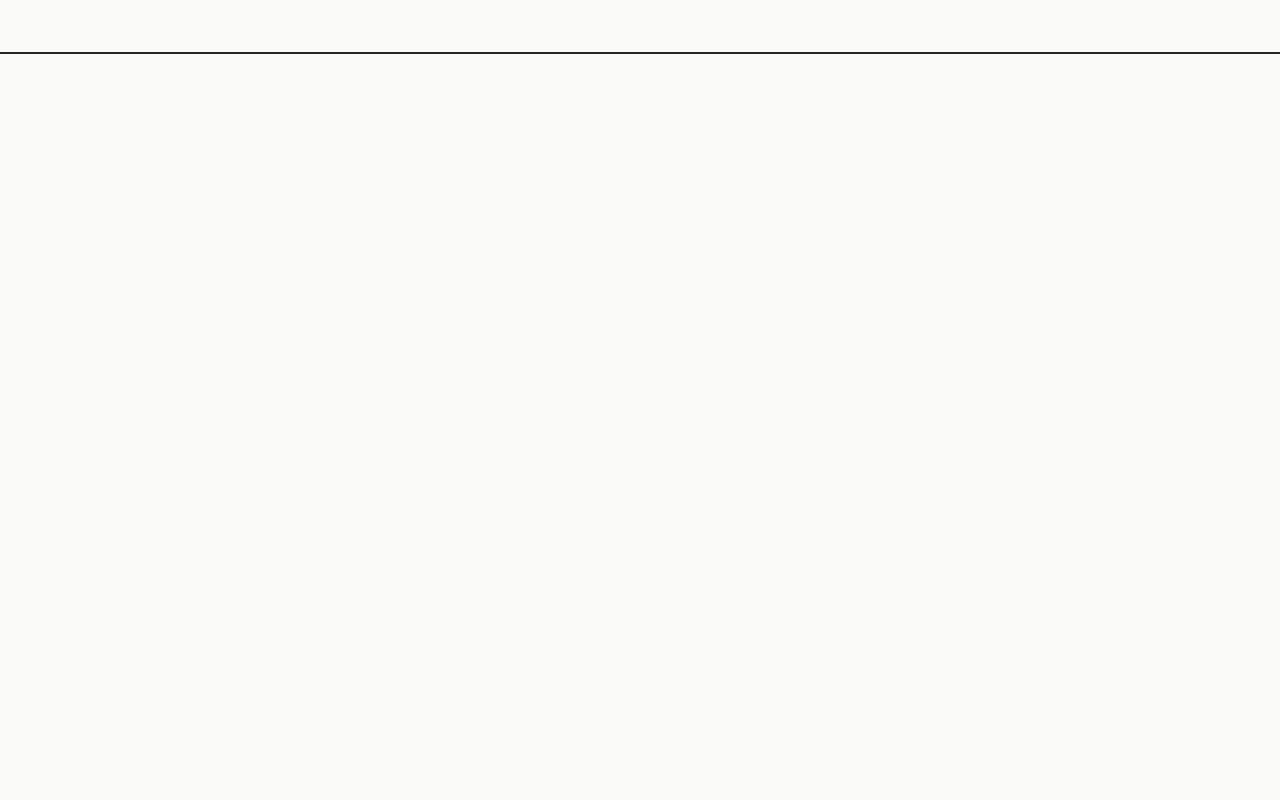
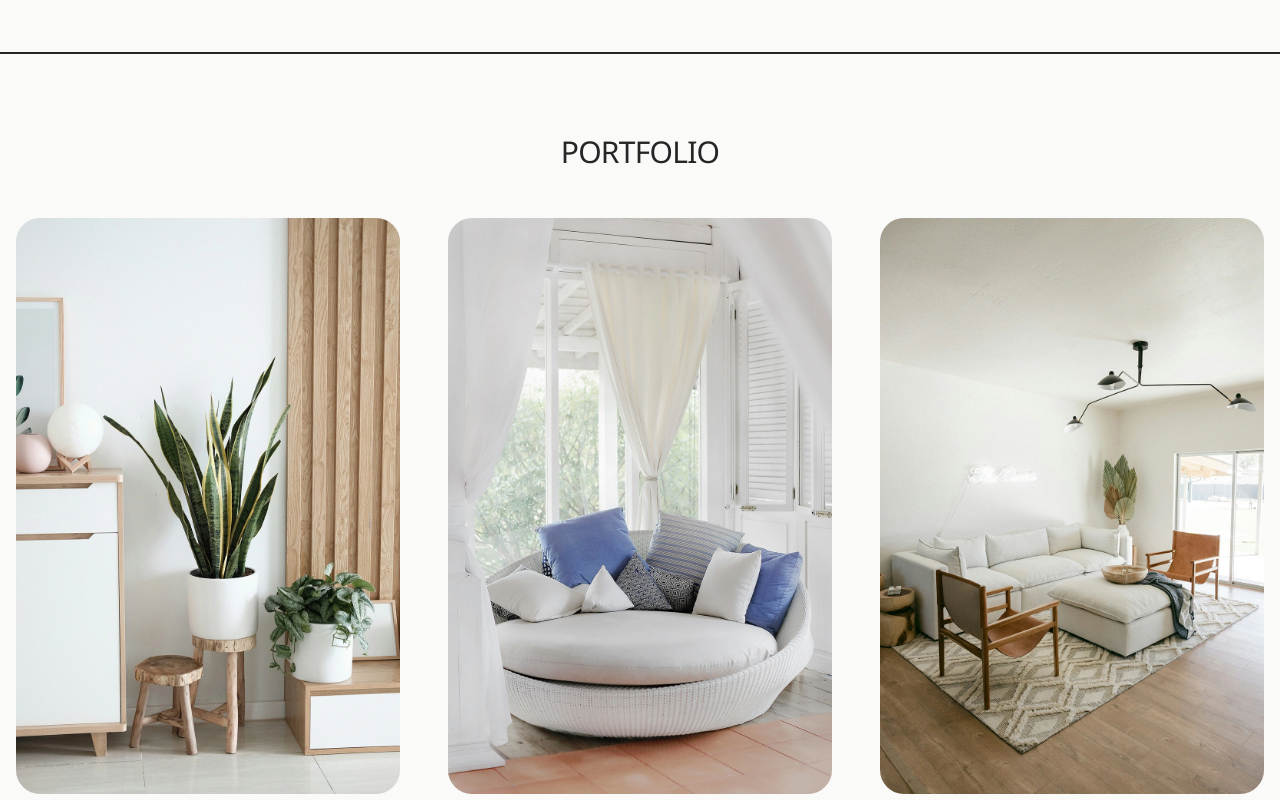
Before and after one commit to Vedu-07/Luxora, a React (Vite) app: page / in a window 1280 px wide. Shown: the part 3320-4120 px from the top of the page. Before the commit the page ends 3374 px from the top, so only its background shows below. Built offline with nearby package versions, Linux system fonts and the light colour scheme.

Commit message:
Portfolio Section Done

```diff
--- a/src/App.jsx
+++ b/src/App.jsx
@@ -1,13 +1,14 @@
 import Navbar from "./components/Navbar"
 import Hero from "./components/Hero"
 import Services from "./components/Services"
-
+import Portfolio from "./components/Portfolio"
 function App() {
   return (
     <main className='overflow-x-hidden antialiased text-neutral-800 '>
         <Navbar/>
         <Hero/>
         <Services/>
+        <Portfolio/>
     </main>
   )
 }
--- /dev/null
+++ b/src/components/Portfolio.jsx
@@ -0,0 +1,28 @@
+import { PORTFOLIO_PROJECTS } from "../constants"
+
+const Portfolio = () => {
+    return (
+        <section className="max-w-7xl mx-auto border-b-2 " id="portfolio">
+            <div className="mb-20">
+                <h2 className="text-xl lg:text-3xl tracking-tight text-center uppercase mt-20 mb-12">Portfolio</h2>
+                <div className="grid grid-cols-1 gap-4 md:grid-cols-2 lg:grid-cols-3">
+                    {PORTFOLIO_PROJECTS.map((project) => (
+                        <div key={project.id} className="group relative overflow-hidden rounded-3xl mx-4 cursor-pointer">
+                            <img src={project.image} alt={project.name} className="h-full w-full object-cover transition-transform duration-500 group-hover:scale-110 " />
+                            <div className="absolute inset-0 flex flex-col items-center justify-center opacity-0 backdrop-blur-lg transition-opacity duration-500 group-hover:opacity-100">
+                                <h3 className="mb-2 text-xl font-medium">
+                                    {project.name}
+                                </h3>
+                                <p className="mb-12 p-4">
+                                    {project.description}
+                                </p>
+                            </div>
+                        </div>
+                    ))}
+                </div>
+            </div>
+        </section>
+    )
+}
+
+export default Portfolio
```
